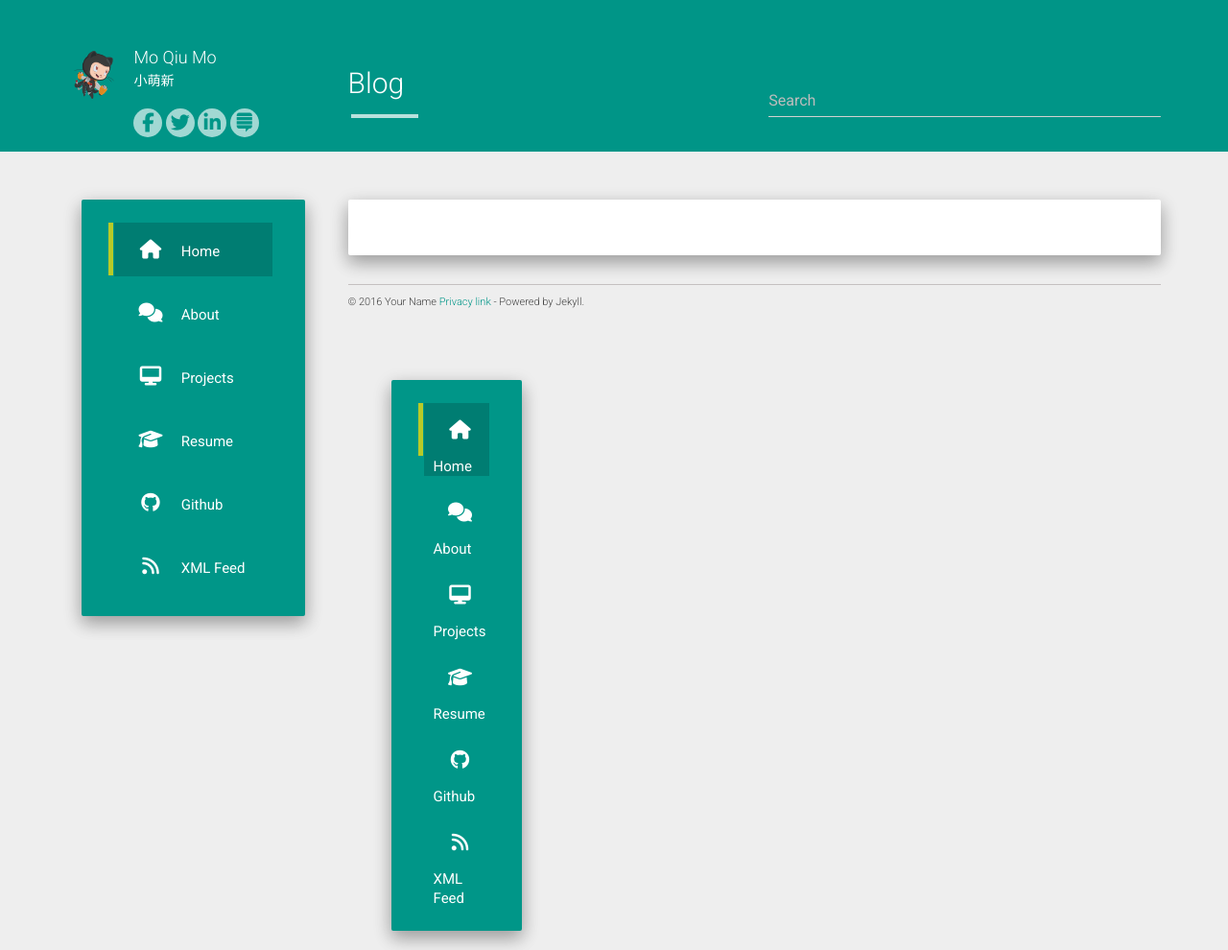
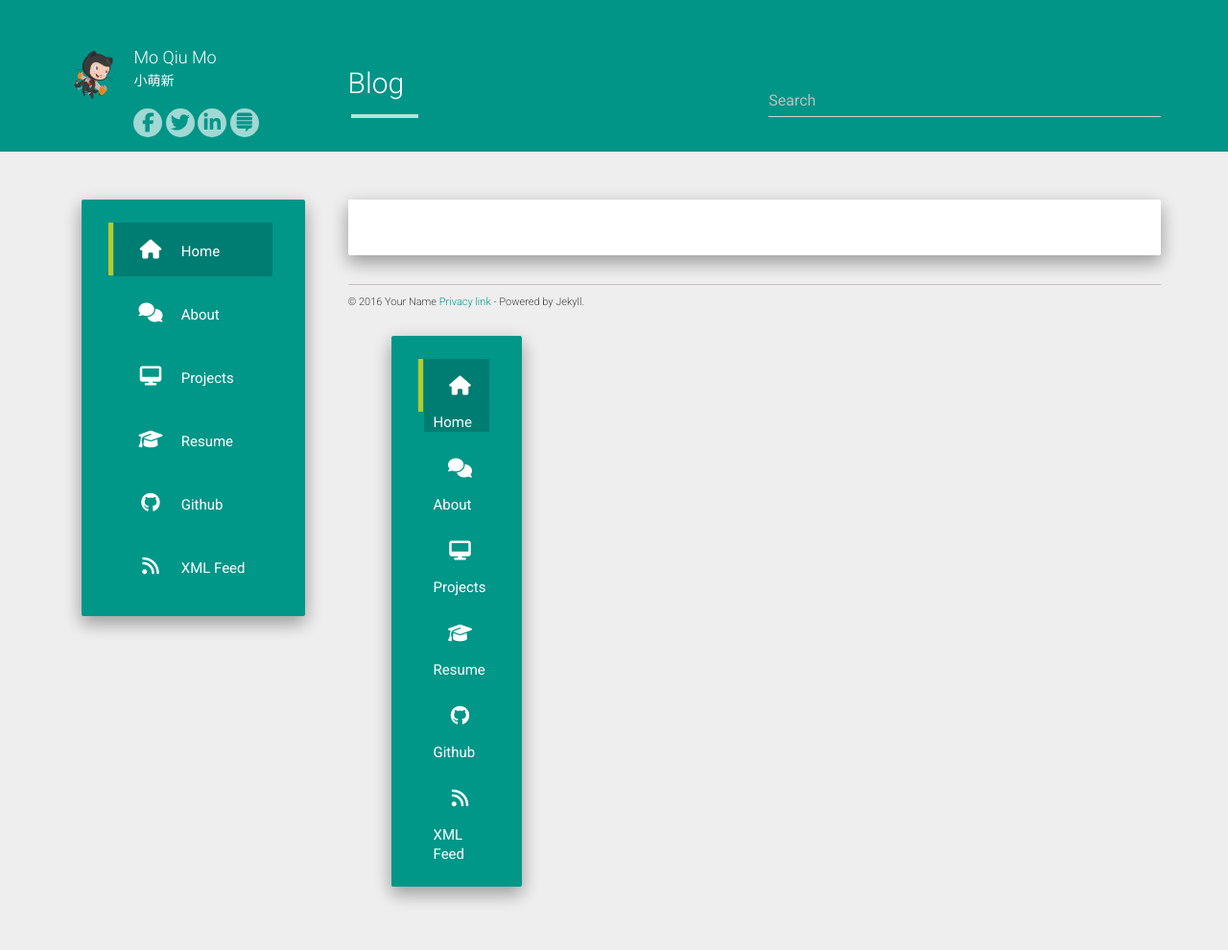
Before and after one commit to 992259738/992259738.github.io, a Jekyll site: the page built from index.html, in a window 1280 px wide. Shown: the whole page at 96% size. Built offline with Jekyll 4.4.1, drawn with Linux system fonts in a browser that asks for light colours; nearby versions of some CDN libraries; the list of posts is cut into pages by our own code; after the commit the page ends 944 px from its top, so only the background shows below that.

Commit message:
Update main.html

```diff
--- a/_includes/main.html
+++ b/_includes/main.html
@@ -10,7 +10,10 @@
             <div class="col-md-12 col-xs-12 footer">
               {% include footer.html %}
             </div>
-          </div><br/><br/>
+          </div>
+          <div></div>
+          <div></div>
+          <div></div>
           <div class="col-md-3 col-xs-12">
             {% include sidemenu.html %}
           </div>
```
